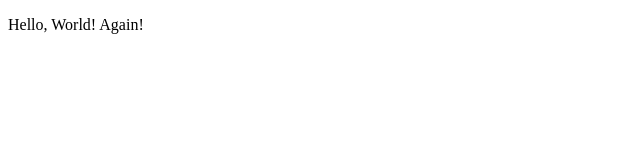
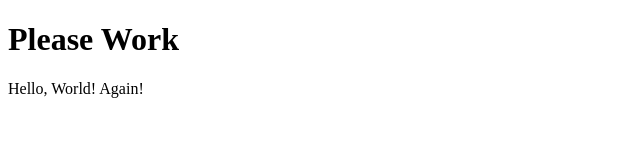
Before and after one commit to HahnC5/HahnC5.github.io, a plain HTML site: page index.html in a window 1280 px wide. Shown: the whole page, without its empty margins (0-640 px from the left). Drawn offline with Linux system fonts and the light colour scheme.

Commit message:
Update index.html

```diff
--- a/index.html
+++ b/index.html
@@ -1,6 +1,7 @@
 <!DOCTYPE html>
 <html>
-	<main>
+	<body>
+		<h1>Please Work</h1>
 		<p>Hello, World! Again!</p>
-	</main>
+	</body>
 </html>
```
